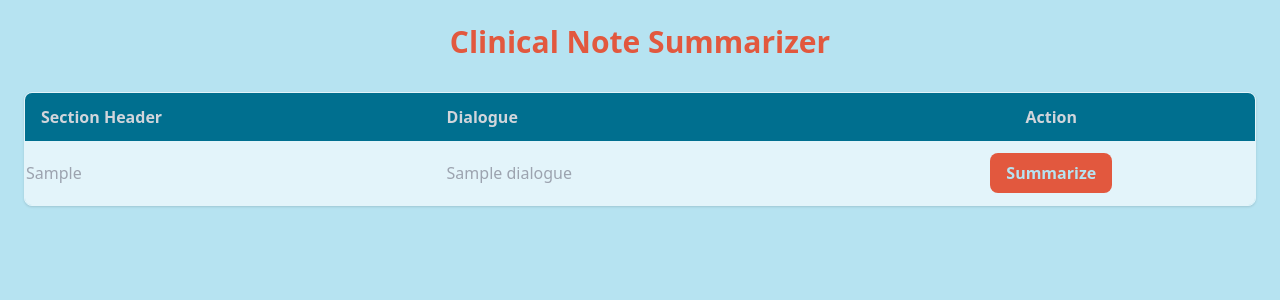
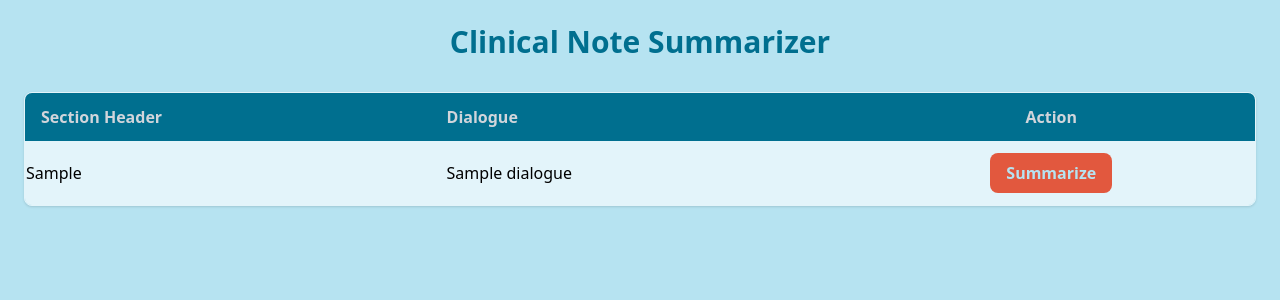
Before and after one commit to jonleed/Medical-Dialogue-Summary, a Flask app: template templates/index.html in a window 1280 px wide. Shown: the top 300 px of the page. Run offline with Flask 3, Linux system fonts and the light colour scheme; the template is opened without the code that fills it: most values are stand-ins (such as "Sample title", 1, 10 or a date in 2020); parts of the project's set-up code (start-up, migrations or seed data) failed here and were passed over; some libraries are stand-ins or nearby versions.

Commit message:
edited style and comments
Co-authored-by: jonleed <124183777+jonleed@users.noreply.github.com>

```diff
--- a/templates/index.html
+++ b/templates/index.html
@@ -13,8 +13,9 @@
               primary: '#b6e3f1ff',  // background
               secondary: '#e3f4fa', // table background
               accent: '#e2583e',    // buttons
+              title: '#006f8f',     // title
               muted: '#9ca3af',     // text
-              header: '#006f8f',
+              header: '#006f8f',    // table column header
             }
           }
         }
@@ -24,7 +25,7 @@
 <body class="bg-primary text-muted min-h-screen p-6">
 
     <div class="max-w-7xl mx-auto">
-        <h1 class="text-3xl font-bold mb-8 text-center text-accent">Clinical Note Summarizer</h1>
+        <h1 class="text-3xl font-bold mb-8 text-center text-title">Clinical Note Summarizer</h1>
 
         <div class="overflow-y-auto max-h-[600px] shadow rounded-lg border border-secondary">
             <table class="min-w-full bg-secondary">
@@ -35,7 +36,7 @@
                         <th class="py-3 px-4 text-center">Action</th>
                     </tr>
                 </thead>
-                <tbody class="divide-y divide-gray-600">
+                <tbody class="divide-y divide-gray-600 text-black">
                     {% for idx, row in test_data.iterrows() %}
                     <tr>
                         <td>{{ section_map.get(row['section_header'], row['section_header']) }}</td>
@@ -56,7 +57,7 @@
 
         <div id="note" class="mt-8 p-6 bg-secondary shadow rounded-lg hidden">
             <h2 class="text-2xl font-bold text-accent mb-4">Generated Summary:</h2>
-            <p id="note-text" class="text-muted"></p>
+            <p id="note-text" class="text-black"></p>
         </div>
     </div>
 
```
Also changed, not shown: 1 other file.
